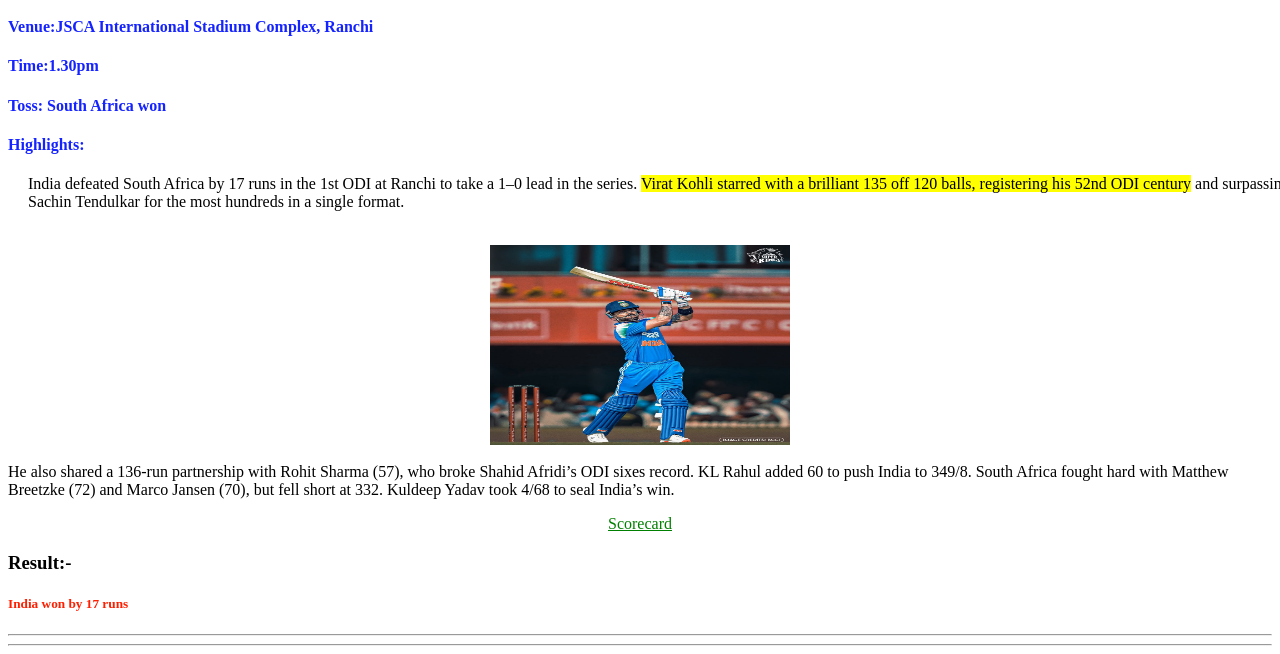
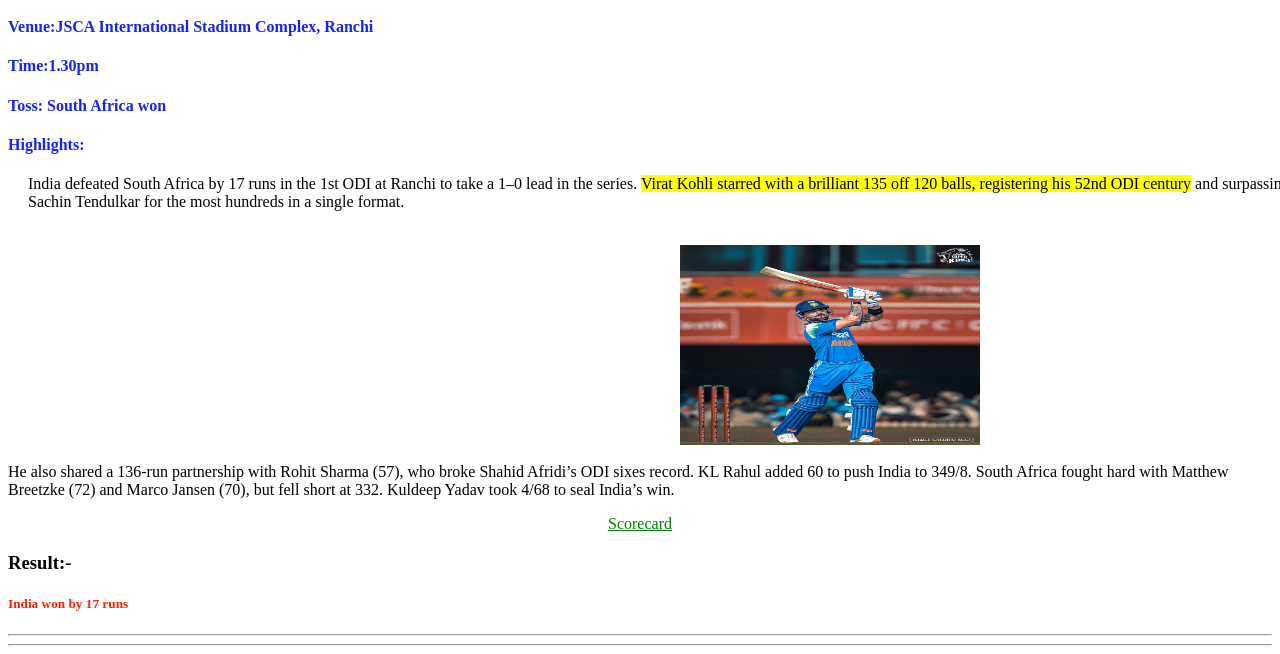
Before and after one commit to asbdu45123054511802112025/ODI, a plain HTML site: page index.html in a window 1280 px wide. Shown: the part 146-800 px from the top of the page. Drawn offline with Linux system fonts and the light colour scheme.

Commit message:
Update index.html

```diff
--- a/index.html
+++ b/index.html
@@ -22,6 +22,9 @@
                 background-color:#40f5ff;
                 color:black;
             }
+            img{
+                margin-left:30%;
+            }
         </style>
     </head>
     <body>
@@ -41,7 +44,7 @@
         </div>
         <p>India defeated South Africa by 17 runs in the 1st ODI at Ranchi to take a 1–0 lead in the series. <mark>Virat Kohli starred with a brilliant 135 off 120 balls, registering his 52nd ODI century</mark> and surpassing Sachin Tendulkar for the most hundreds in a single format.<br><br>
         <center>
-        <img src="virat.jpg" height="200px" width="300px">
+        <img id="hi" src="virat.jpg" height="200px" width="300px">
         </center>
         <br>He also shared a 136-run partnership with Rohit Sharma (57), who broke Shahid Afridi’s ODI sixes record. KL Rahul added 60 to push India to 349/8.
 
@@ -89,11 +92,13 @@ Aiden Markram anchored the innings with a brilliant 110 off 98, while Matthew Br
 <h4>Highlights:</h4>
 </div>
 <p>The 3rd ODI between India and South Africa at Dr. Y.S. Rajasekhara Reddy ACA-VDCA Cricket Stadium, Visakhapatnam ended with a win for India, who successfully chased down a target of 271, winning the match by 9 wickets.<br><br>
-   <div>
+   <center>
+        <div>
     <img src="kock.jpg" height="200px" width="200px">
 
       <img src="Roh.jpg" height="200px" width="200px">
    </div>
+   </center>
 <mark>Yashasvi Jaiswal</mark> anchored the innings with a brilliant 116 off 121, while Rohit Sharma provided key support with 75 runs. Together, they guided India to 271/1 in 39.5 overs.</p>
 <center >
     <a href="https://asbdu45123054511802112025.github.io/Score3/">Scorecard</a>
```
